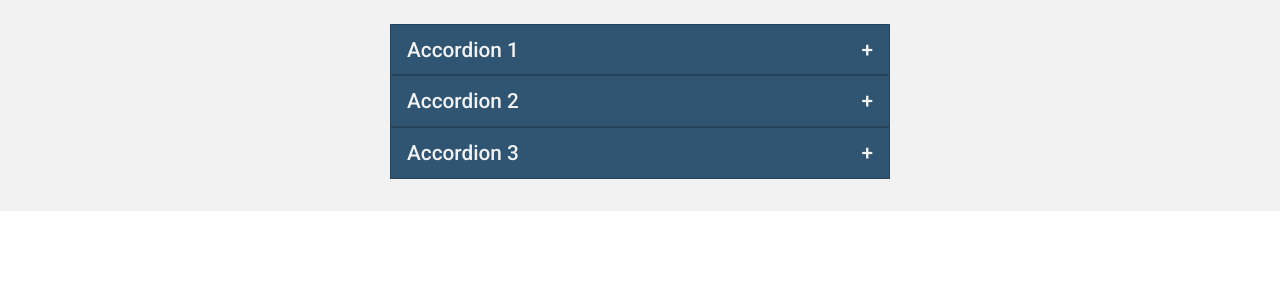
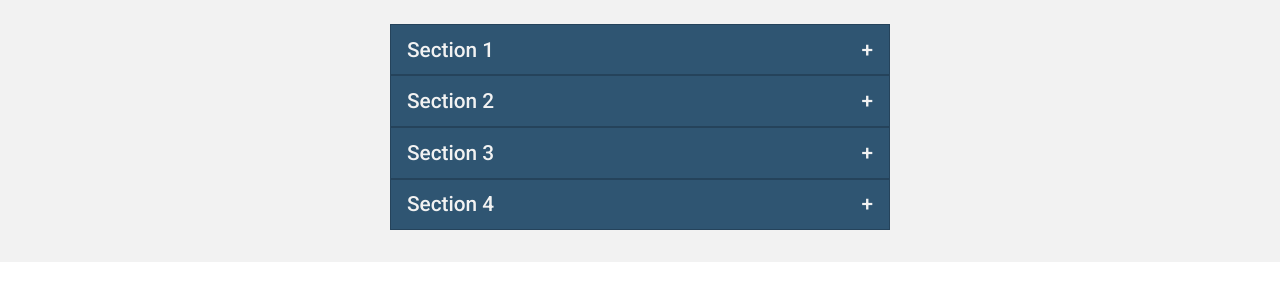
Before and after one commit to blaz-blazer/JSON-Accordion, a website: page index.html in a window 1280 px wide. Shown: the part 392-692 px from the top of the page. Drawn offline with Linux system fonts and the light colour scheme.

```diff
--- a/index.html
+++ b/index.html
@@ -24,23 +24,8 @@
   <div class="accordion-example">
     <div class="wrapper">
       <h2 class="accordion-example__title">The accordion!</h2>
-      <div class="accordion-example__accordion-title">
-        Accordion 1
-      </div>
-      <div class="accordion-example__accordion-panel">
-        <p>Lorem ipsum dolor sit amet, consectetur adipiscing elit. Quisque placerat sollicitudin consequat. Vivamus lobortis eros eu arcu iaculis varius. Duis egestas a elit vel egestas. Etiam lacinia tellus nibh, et fringilla nulla blandit vel. Mauris et nisi non elit pretium iaculis in sit amet nunc. Praesent sollicitudin leo ut lacus lacinia tempor. Nulla facilisi.</p>
-      </div>
-      <div class="accordion-example__accordion-title">
-        Accordion 2
-      </div>
-      <div class="accordion-example__accordion-panel">
-        <p>Lorem ipsum dolor sit amet, consectetur adipiscing elit. Quisque placerat sollicitudin consequat. Vivamus lobortis eros eu arcu iaculis varius. Duis egestas a elit vel egestas. Etiam lacinia tellus nibh, et fringilla nulla blandit vel. Mauris et nisi non elit pretium iaculis in sit amet nunc. Praesent sollicitudin leo ut lacus lacinia tempor. Nulla facilisi.</p>
-      </div>
-      <div class="accordion-example__accordion-title">
-        Accordion 3
-      </div>
-      <div class="accordion-example__accordion-panel">
-        <p>Lorem ipsum dolor sit amet, consectetur adipiscing elit. Quisque placerat sollicitudin consequat. Vivamus lobortis eros eu arcu iaculis varius. Duis egestas a elit vel egestas. Etiam lacinia tellus nibh, et fringilla nulla blandit vel. Mauris et nisi non elit pretium iaculis in sit amet nunc. Praesent sollicitudin leo ut lacus lacinia tempor. Nulla facilisi.</p>
+      <div class="accordion-example__container" id="accordion-container">
+        <!-- Populated with javascript -->
       </div>
     </div>
   </div>
--- a/js/accordion.js
+++ b/js/accordion.js
@@ -1,5 +1,49 @@
 //wait till it loads
 window.addEventListener("load", function(event) {
+  getJson('js/data.json', getJsonCallback);
+});
+
+//FUNCTIONS
+
+//function to get data from json
+function getJson( url, callback ) {
+  var request = new XMLHttpRequest();
+  //request is async - hence the callback
+  request.open( 'GET', url, true );
+  request.responseType = 'json';
+  request.onreadystatechange = function() {
+    if ( this.readyState == 4 && this.status == 200 ) {
+      callback ( this.response.blocks );
+    }
+  };
+  request.send();
+}
+
+//callback function for get data from json
+function getJsonCallback( data ) {
+  for ( var i = 0; i < data.length; i++ ) {
+    //organize the data
+    var heading = data[i].heading;
+    //content needs further attention
+    var content = '';
+    if ( typeof data[i].content !== 'undefined' ) {
+      //use content from json
+      content += data[i].content;
+    } else if ( typeof data[i].items !== 'undefined' ) {
+      content += data[i].items.join('<br />');
+    }
+
+    //we'll be injecting into this div
+    var container = document.getElementById('accordion-container');
+    //populate the container div
+    container.insertAdjacentHTML('beforeend', '<div class="accordion-example__accordion-title">' + heading + '</div>' + '<div class="accordion-example__accordion-panel"><p>' + content + '</p></div>');
+  }
+  //call interactivate accordions
+  interactivateAccordions();
+}
+
+//make accordion interactive
+function interactivateAccordions() {
   //get all accordions
   var accordions = document.getElementsByClassName( 'accordion-example__accordion-title' );
   //loop thorugh accordions
@@ -10,5 +54,4 @@
         this.nextElementSibling.classList.toggle( 'accordion-example__accordion-panel--active' );
       });
   }
-
-});
+}
```
